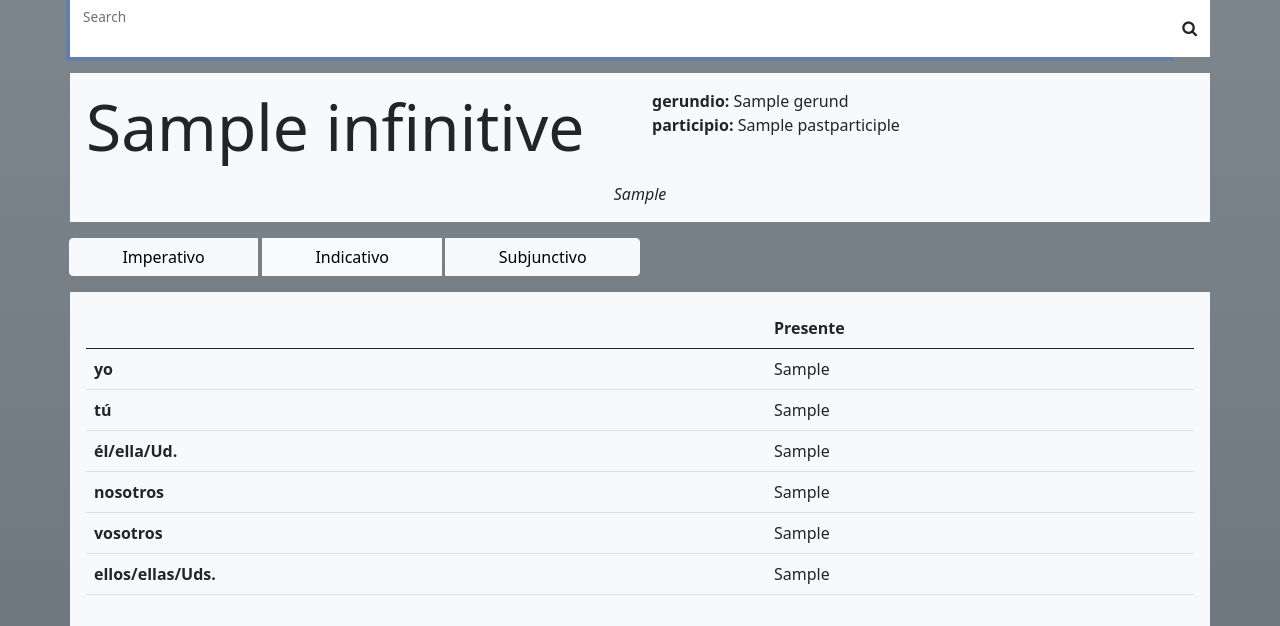
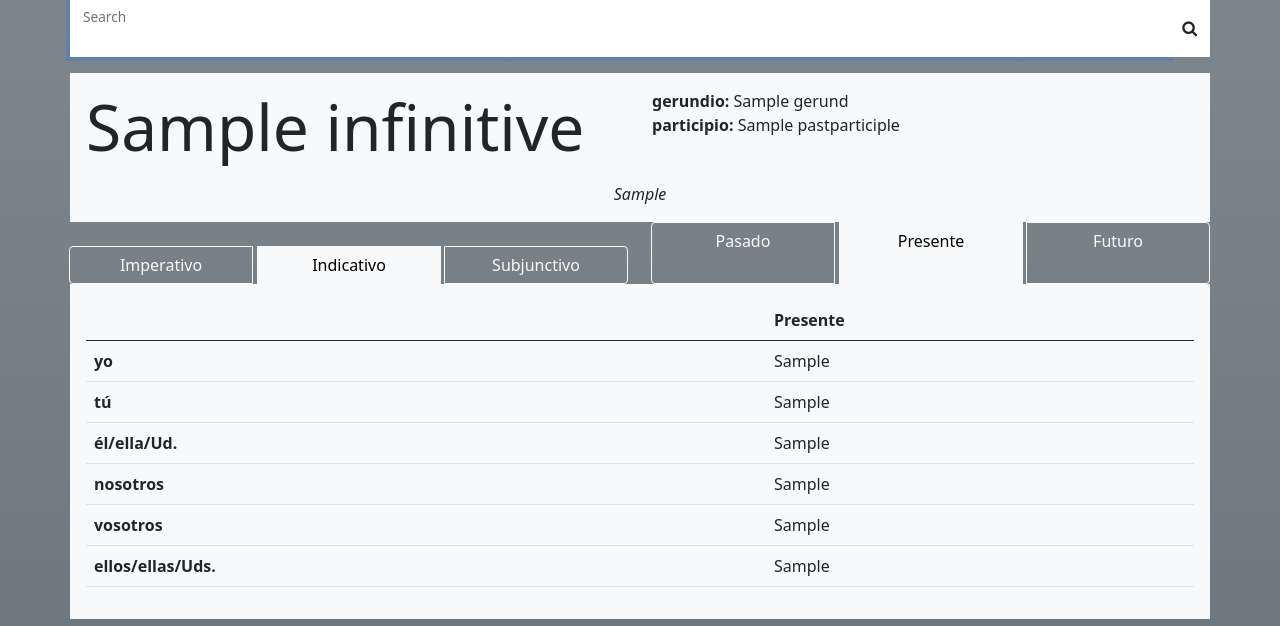
Before and after one commit to nkurmann/py-conjugator, a Python web app: template arbol/templates/conjugate.html in a window 1280 px wide. Shown: the part 137-763 px from the top of the page. Run offline with Jinja, Linux system fonts and the light colour scheme; the template is opened without the code that fills it: most values are stand-ins (such as "Sample title", 1, 10 or a date in 2020).

Commit message:
Add tense buttons

```diff
--- a/arbol/templates/conjugate.html
+++ b/arbol/templates/conjugate.html
@@ -18,15 +18,28 @@
     </div>
 
     <!--BUTTONS-->
-    <div class="btn-group col-md-6 col-sm-12 my-3">
-        <input type="radio" class="btn-check btn-light" name="mood" id="imperative" autocomplete="off" />
-        <label class="btn btn-light " for="imperative">Imperativo</label>
+    <div class="row justify-content-center">
+        <div class="btn-group col-md-6 col-sm-12 mt-4 container">
+            <input type="radio" class="btn-check" name="mood" id="imperative" autocomplete="off" />
+            <label class="btn btn-bg-dark btn-outline-light col-4" for="imperative">Imperativo</label>
 
-        <input type="radio" class="btn-check btn-ligh" name="mood" id="indicative" autocomplete="off" checked />
-        <label class="btn btn-light  mx-1" for="indicative">Indicativo</label>
+            <input type="radio" class="btn-check" name="mood" id="indicative" autocomplete="off" checked />
+            <label class="btn btn-bg-dark btn-outline-light mx-1 col-4" for="indicative">Indicativo</label>
 
-        <input type="radio" class="btn-check btn-light" name="mood" id="subjunctive" autocomplete="off" />
-        <label class="btn btn-light " for="subjunctive">Subjunctivo</label>
+            <input type="radio" class="btn-check" name="mood" id="subjunctive" autocomplete="off" />
+            <label class="btn btn-bg-dark btn-outline-light col-4" for="subjunctive">Subjunctivo</label>
+        </div>
+
+        <div class="btn-group col-md-6 col-sm-12 mt-  container">
+            <input type="radio" class="btn-check" name="tense" id="past" autocomplete="off" />
+            <label class="btn btn-outline-light col-4" for="past">Pasado</label>
+
+            <input type="radio" class="btn-check" name="tense" id="present" autocomplete="off" checked />
+            <label class="btn btn-outline-light col-4 mx-1" for="present">Presente</label>
+
+            <input type="radio" class="btn-check" name="tense" id="future" autocomplete="off" />
+            <label class="btn btn-outline-light col-4" for="future">Futuro</label>
+        </div>
     </div>
 
     <!--TABLE-->
```
